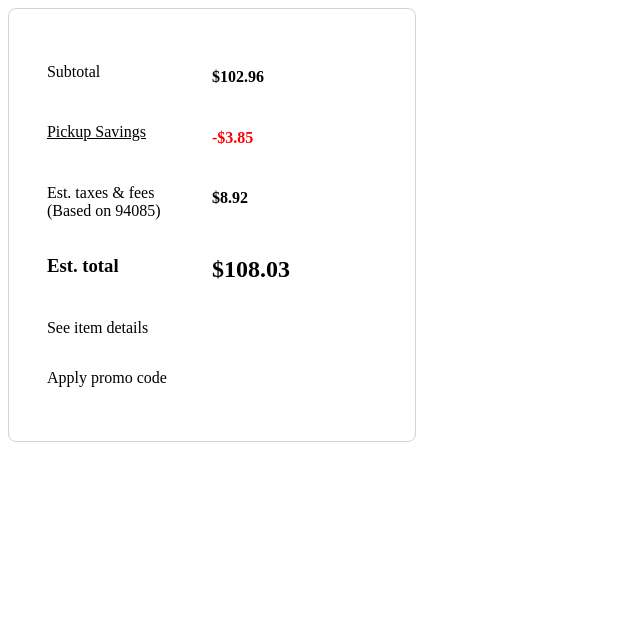
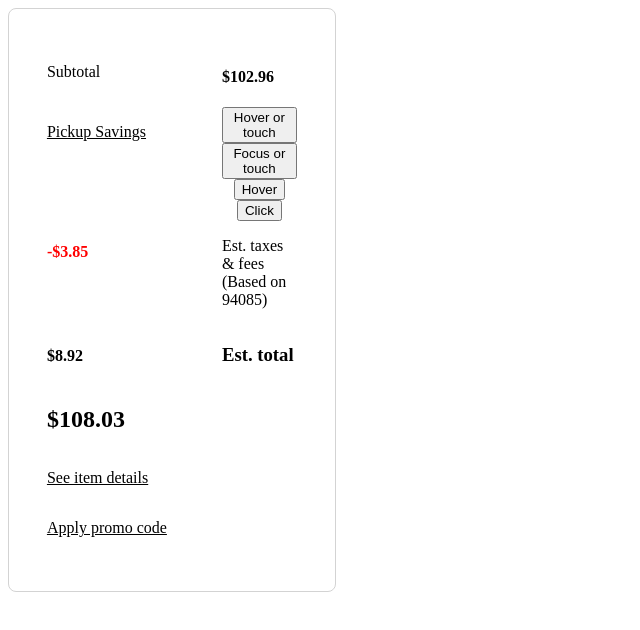
Before and after one commit to monsooness/redux-react-checkoutApp, a React (Create React App) app: page / in a window 1280 px wide. Shown: the top 630 px of the page, without its empty margins (0-640 px from the left). Built offline with nearby package versions, Linux system fonts and the light colour scheme.

Commit message:
Implement minor css fix

```diff
--- a/src/App.css
+++ b/src/App.css
@@ -1,5 +1,5 @@
 .App {
-  width: 330px;
+  width: 250px;
   border: 1pt solid lightgrey;
   border-radius: .5em;
   padding: 3%;
@@ -8,7 +8,7 @@
 
 .checkout_container {
   display: grid;
-  grid-template-columns: 50% 50%;
+  grid-template-columns: 70% 30%;
 }
 
 h4 h2 {
--- a/src/components/ItemDetails.js
+++ b/src/components/ItemDetails.js
@@ -5,11 +5,11 @@ const ItemDetails = ({image, desciption, original_price, current_price, quantity
     <div><img src={image} height="80" width="80" /></div>
     <div>
       {desciption}
-      <div className='split_in_half'>
-        <p>{current_price}</p>
-        <p>Qty:{quantity}</p>
+      <div className="split_in_half">
+        <p style={{ fontWeight: "bold" }}>{current_price}</p>
+        <p >Qty:{quantity}</p>
       </div>
-      {original_price}
+        <p style={{ textDecorationLine: "line-through" }}>{original_price}</p>
     </div>
   </div>
 )
--- a/src/components/PromoCode.js
+++ b/src/components/PromoCode.js
@@ -3,7 +3,7 @@ import React from 'react';
 const PromoCode = () => (
   <div>
     <input type="text"/>
-    <button>Apply</button>
+    <button style={{borderRadius: '25px'}}>Apply</button>
   </div>
 )
 
--- /dev/null
+++ b/src/components/TriggerTooltips.js
@@ -0,0 +1,62 @@
+import React from 'react';
+import Grid from '@material-ui/core/Grid';
+import Tooltip from '@material-ui/core/Tooltip';
+
+class TriggersTooltips extends React.Component {
+  state = {
+    open: false,
+  };
+
+  handleTooltipClose = () => {
+    this.setState({ open: false });
+  };
+
+  handleTooltipOpen = () => {
+    this.setState({ open: true });
+  };
+
+  render() {
+    return (
+      <div>
+        <Grid container justify="center">
+          <Grid item>
+            <Tooltip disableFocusListener title="Add">
+              <button>Hover or touch</button>
+            </Tooltip>
+          </Grid>
+          <Grid item>
+            <Tooltip disableHoverListener title="Add">
+              <button>Focus or touch</button>
+            </Tooltip>
+          </Grid>
+          <Grid item>
+            <Tooltip disableFocusListener disableTouchListener title="Add">
+              <button>Hover</button>
+            </Tooltip>
+          </Grid>
+          <Grid item>
+            <div onClickAway={this.handleTooltipClose}>
+              <div>
+                <Tooltip
+                  PopperProps={{
+                    disablePortal: true,
+                  }}
+                  onClose={this.handleTooltipClose}
+                  open={this.state.open}
+                  disableFocusListener
+                  disableHoverListener
+                  disableTouchListener
+                  title="Add"
+                >
+                  <button onClick={this.handleTooltipOpen}>Click</button>
+                </Tooltip>
+              </div>
+            </div>
+          </Grid>
+        </Grid>
+      </div>
+    );
+  }
+}
+
+export default TriggersTooltips;
--- a/src/containers/App.js
+++ b/src/containers/App.js
@@ -2,6 +2,7 @@ import React, { Component } from 'react';
 import { connect } from 'react-redux';
 import ItemDetails from '../components/ItemDetails';
 import PromoCode from '../components/PromoCode';
+import TriggersTooltips from '../components/TriggerTooltips';
 
 import '../App.css'
 
@@ -23,6 +24,7 @@ class App extends Component {
           <p>Subtotal</p>
           <h4>$102.96</h4>
           <p style={{ textDecoration: "underline" }}>Pickup Savings</p>
+          <TriggersTooltips />
           <h4 style={{ color: "red" }}>-$3.85</h4>
           <p>Est. taxes & fees <br /> (Based on 94085)</p>
           <h4>$8.92</h4>
@@ -31,7 +33,7 @@ class App extends Component {
         </div>
 
         <div onClick={() => this.setState({item_detail_slide : !this.state.item_detail_slide})}>
-          {this.state.item_detail_slide ? <p>Hide item details</p> : <p>See item details</p>}
+          {this.state.item_detail_slide ? <p style={{ textDecoration: "underline" }}>Hide item details</p> : <p style={{ textDecoration: "underline" }}>See item details</p>}
           {this.state.item_detail_slide ?
             <ItemDetails
               desciption={data.checkoutReducer[0].name}
@@ -42,7 +44,7 @@ class App extends Component {
               /> : null}
         </div>
         <div onClick={() => this.setState({apply_promo_slide : !this.state.apply_promo_slide})}>
-          {this.state.apply_promo_slide ? <p>Hide promo code</p> : <p>Apply promo code</p>}
+          {this.state.apply_promo_slide ? <p style={{ textDecoration: "underline" }}>Hide promo code</p> : <p style={{ textDecoration: "underline" }}> Apply promo code</p>}
         </div>
           {this.state.apply_promo_slide ? <PromoCode /> : null}
       </div>
```
Also changed, not shown: 1 other file (tests, documents, lock files or other folders).
